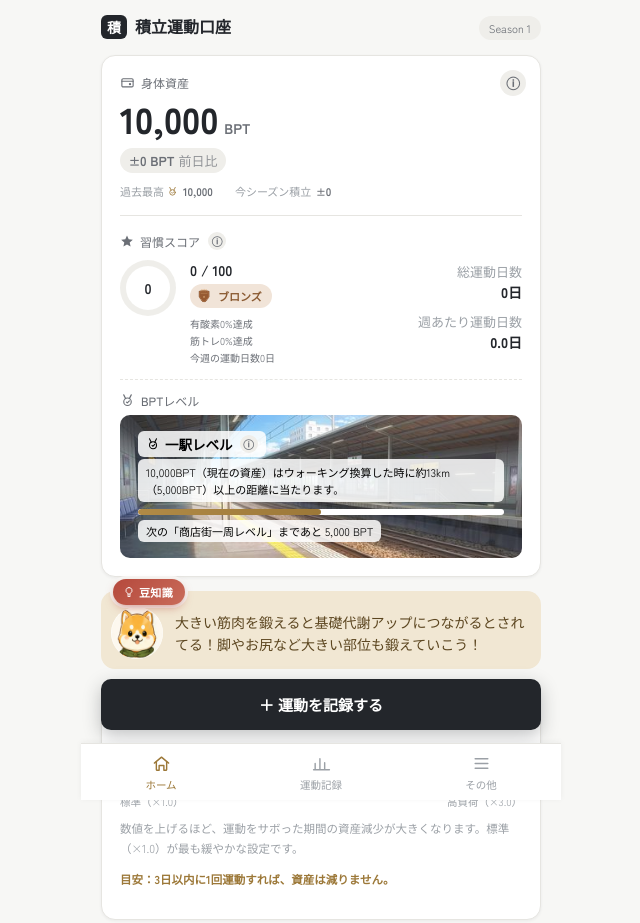
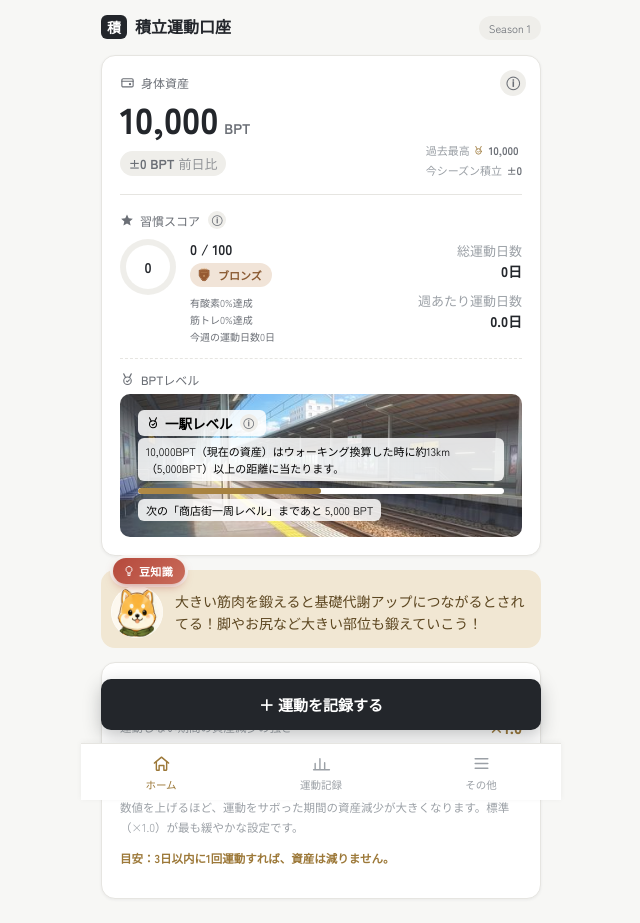
Before and after one commit to taisuke1027/chokin, a plain HTML site: page index.html in a window 1280 px wide. Shown: the whole page, without its empty margins (319-959 px from the left). Drawn offline with Linux system fonts and the light colour scheme.

Commit message:
Add files via upload

```diff
--- a/home.js
+++ b/home.js
@@ -37,13 +37,14 @@ const HomeView = {
           <!-- 身体資産：最も重要な要素 -->
           <div class="balance-label">${icon("wallet", { size: 15 })} 身体資産</div>
           <div class="balance-amount"><span class="num">${Fmt.bpt(total)}</span><span class="unit">BPT</span></div>
+          <div class="home-delta-row">
             <div class="balance-delta ${deltaClass}">
               ${deltaIcon ? `<span>${deltaIcon}</span>` : ""}
               <span class="num">${Fmt.signedBpt(delta)} BPT</span>
               <span style="opacity:.7; font-weight:500;">前日比</span>
             </div>
 
-          <!-- 過去最高・今シーズン積立：補足情報（前日比のすぐ下に左寄せ） -->
+            <!-- 過去最高・今シーズン積立：補足情報（前日比の右に並べる） -->
             <div class="home-sub-stat-row">
               <div class="home-sub-stat">
                 <span class="k">過去最高 ${isAtHigh ? icon("medal", { size: 11, className: "inline-accent" }) : ""}</span>
@@ -52,6 +53,7 @@ const HomeView = {
               <div class="home-sub-stat">
                 <span class="k">今シーズン積立</span>
                 <span class="v num">${Fmt.signedBpt(seasonGain)}</span>
+              </div>
             </div>
           </div>
 
--- a/style.css
+++ b/style.css
@@ -255,11 +255,17 @@ main.view {
   white-space: nowrap;
 }
 
+.home-delta-row {
+  display: flex;
+  align-items: center;
+  justify-content: space-between;
+  gap: 10px;
+  flex-wrap: wrap;
+}
 .home-sub-stat-row {
   display: flex;
-  justify-content: flex-start;
-  gap: 22px;
-  margin-top: 10px;
+  flex-direction: column;
+  gap: 4px;
 }
 .home-sub-stat {
   display: flex;
```
Lines whose indentation alone changed are shown as unchanged.
